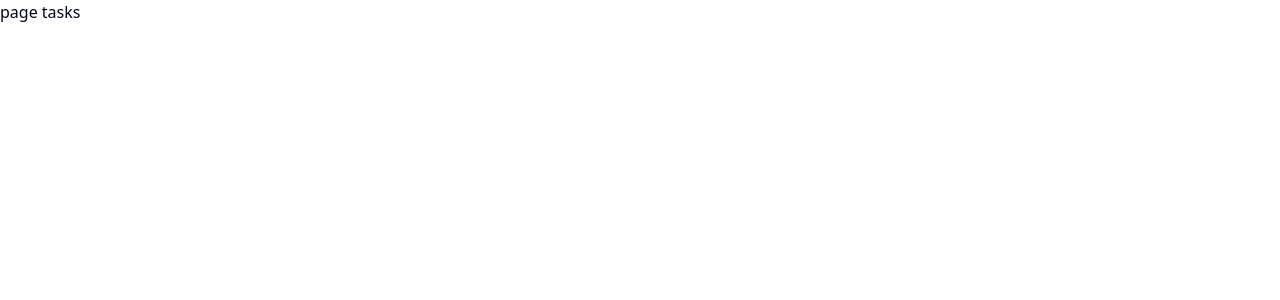
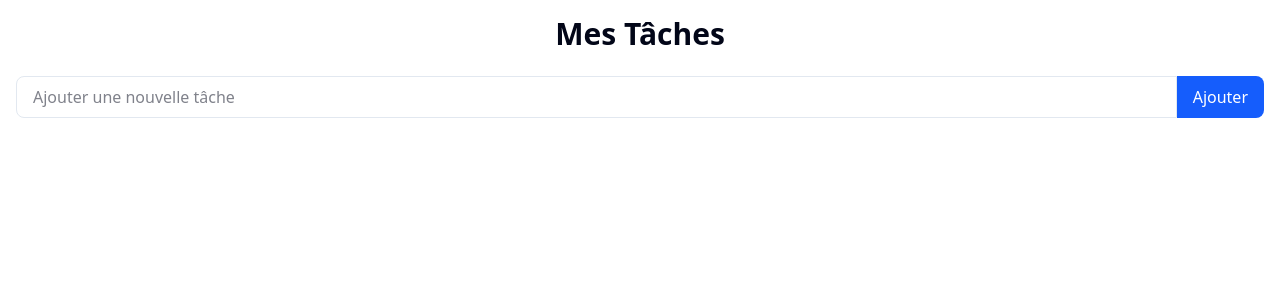
Before and after one commit to Adnane-Louardi-dev/student-task-manager, a Next.js app: page /dashboard/tasks in a window 1280 px wide. Shown: the top 300 px of the page. Built offline with nearby package versions, Linux system fonts and the light colour scheme.

Commit message:
modeffier tasks

```diff
--- a/src/app/dashboard/tasks/page.tsx
+++ b/src/app/dashboard/tasks/page.tsx
@@ -1,7 +1,93 @@
 
 
+
+/* pour les tasks evety les mouuuuucles pour chaque class  */
+/* export default function Page() {  ))à)))   àààà       --(((((((())))))))
+  return (
+    <h1>page tasks</h1>  */
+   /* export default function Page() {
+  return (
+    <h1>page tasks</h1> */
+    'use client'
+ import React, { useState, useEffect } from "react";
+
+interface Task {
+  id: string;
+  title: string;
+  done: boolean;
+}
+
 export default function Page() {
+  const [tasks, setTasks] = useState<Task[]>([]);
+  const [newTask, setNewTask] = useState<string>("");
+
+  useEffect(() => {
+    const storedTasks = JSON.parse(localStorage.getItem("tasks") || "[]");
+    setTasks(storedTasks);
+  }, []);
+
+  useEffect(() => {
+    if (tasks.length > 0) {
+      localStorage.setItem("tasks", JSON.stringify(tasks));
+    }
+  }, [tasks]);
+
+  const handleToggle = (id: string) => {
+    const updatedTasks = tasks.map((task) =>
+      task.id === id ? { ...task, done: !task.done } : task
+    );
+    setTasks(updatedTasks);
+  };
+
+  const handleAddTask = () => {
+    if (!newTask.trim()) return;
+    const newTaskObject: Task = {
+      id: Date.now().toString(),
+      title: newTask.trim(),
+      done: false,
+    };
+    setTasks([...tasks, newTaskObject]);
+    setNewTask("");
+  };
+
   return (
-    <h1>page tasks</h1>
-  )
+    <div className="container mx-auto p-4">
+      <h1 className="text-3xl font-semibold text-center mb-6">Mes Tâches</h1>
+      <ul className="list-none">
+        {tasks.map((task) => (
+          <li
+            key={task.id}
+            className="flex items-center justify-between mb-4 p-3 border rounded shadow-md"
+          >
+            <div className="flex items-center">
+              <input
+                type="checkbox"
+                checked={task.done}
+                onChange={() => handleToggle(task.id)}
+                className="mr-4"
+              />
+              <span className={task.done ? "line-through text-gray-500" : ""}>
+                {task.title}
+              </span>
+            </div>
+          </li>
+        ))}
+      </ul>
+      <div className="flex mt-6">
+        <input
+          type="text"
+          value={newTask}
+          onChange={(e) => setNewTask(e.target.value)}
+          placeholder="Ajouter une nouvelle tâche"
+          className="border px-4 py-2 w-full rounded-l-md"
+        />
+        <button
+          onClick={handleAddTask}
+          className="bg-blue-600 text-white px-4 py-2 rounded-r-md"
+        >
+          Ajouter
+        </button>
+      </div>
+    </div>
+  );
 }
--- a/src/app/dashboard/tds-and-tps/page.tsx
+++ b/src/app/dashboard/tds-and-tps/page.tsx
@@ -3,3 +3,4 @@ export default function Page() {
       <h1>page tp et td</h1>
   )
 }
+/* pour les  */
```
